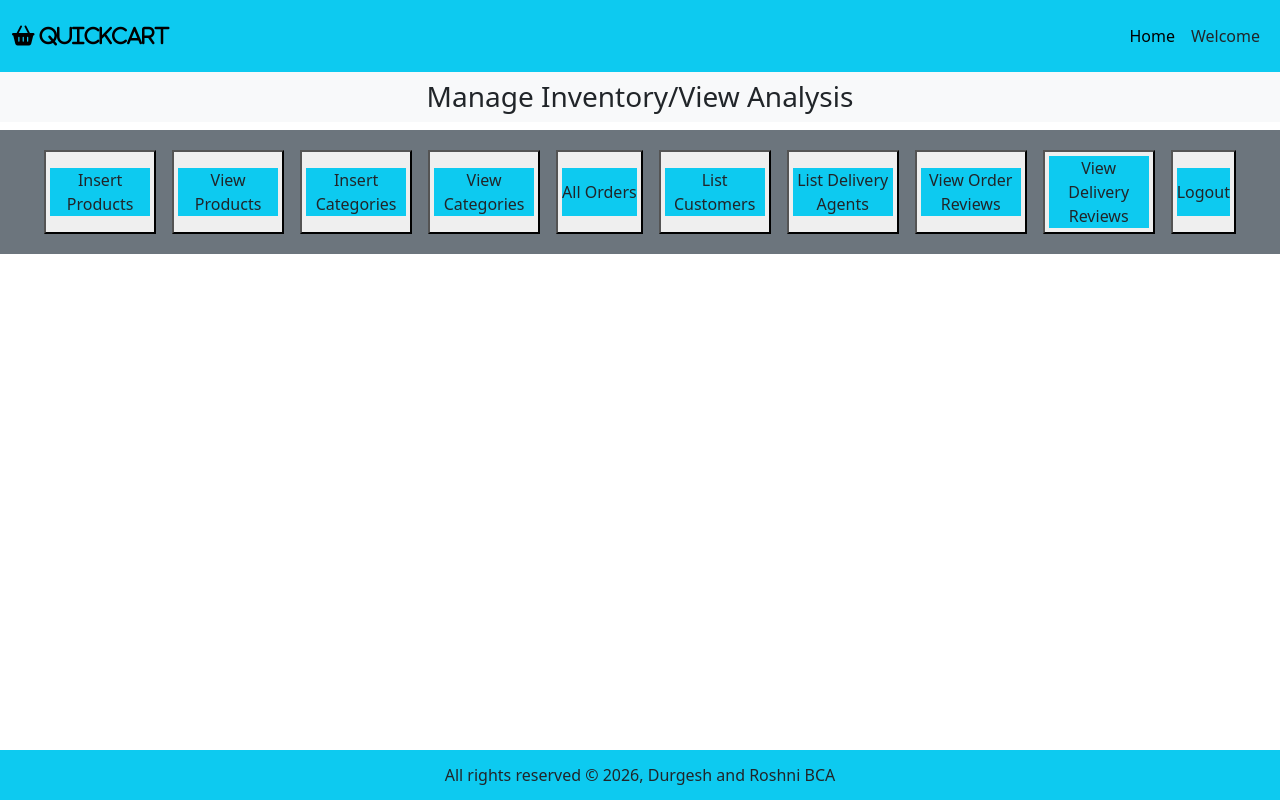
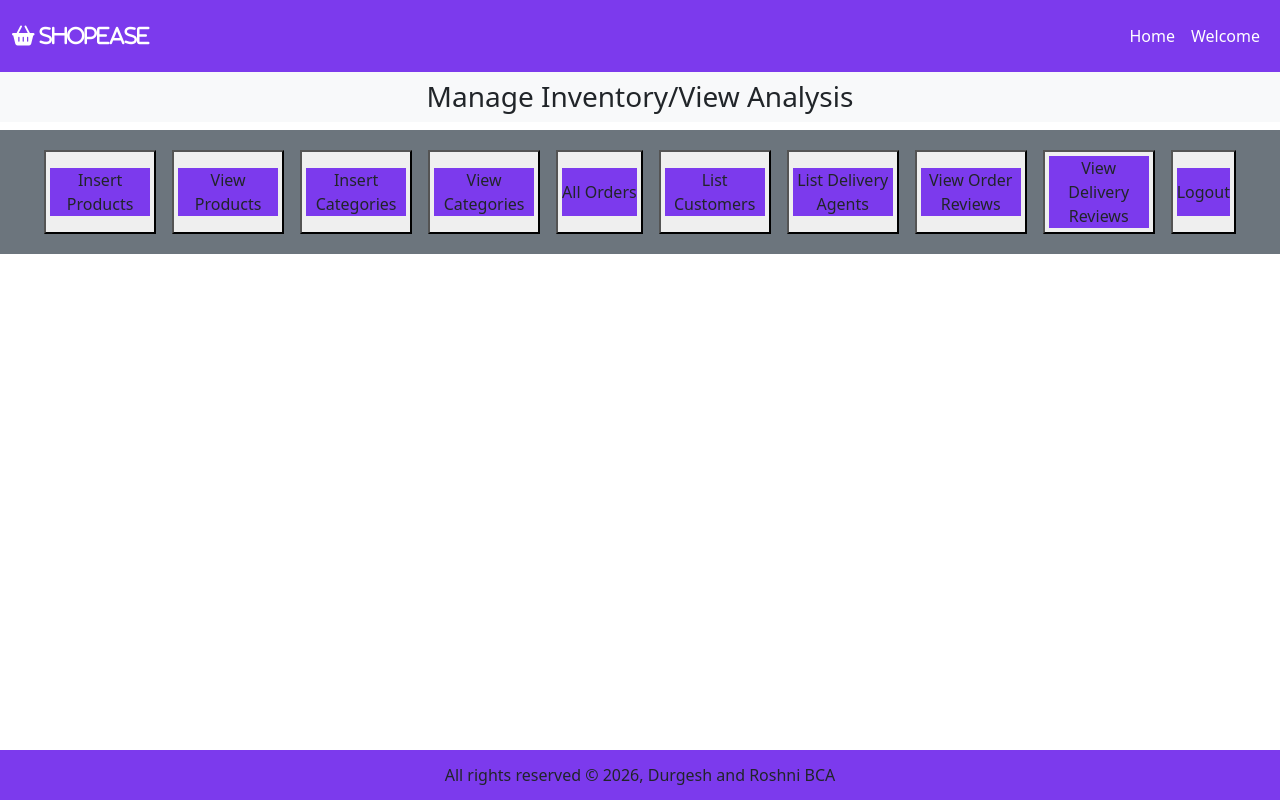
Before and after one commit to durgesh790067-maker/ShopEase-project, a PHP site: page /admin_mode/index.php in a window 1280 px wide. Run offline with PHP 8.4, Linux system fonts and the light colour scheme; data that the repository does not hold is empty.

Commit message:
Rebrand the application to ShopEase and update the color scheme to purple
Update project name from QuickCart to ShopEase, change button and background colors to purple, and adjust admin names and related assets across various files.

Replit-Commit-Author: Agent
Replit-Commit-Session-Id: 51bce96f-6a2a-445f-8e8b-8c823eadb943
Replit-Commit-Checkpoint-Type: full_checkpoint
Replit-Commit-Event-Id: 144a29a8-e40e-431b-8d76-fd05a68f5ed5
Replit-Commit-Screenshot-Url: https://storage.googleapis.com/screenshot-production-us-central1/e8a89203-0414-4e2f-a583-00b414752a22/51bce96f-6a2a-445f-8e8b-8c823eadb943/q8rNU8c
Replit-Helium-Checkpoint-Created: true

```diff
--- a/QuickCart/admin_mode/index.php
+++ b/QuickCart/admin_mode/index.php
@@ -4,17 +4,11 @@ include ("../functions/common_function.php"); // Common functions file
 
 if (isset ($_GET['admin_id'])) {
     $admin_id = $_GET['admin_id'];
-    if ($admin_id == 1) {
-        $name = "Aarzoo";
+    if ($admin_id == 5) {
+        $name = "Durgesh";
     }
-    if ($admin_id == 2) {
-        $name = "Shobhit";
-    }
-    if ($admin_id == 3) {
-        $name = "Sidhartha";
-    }
-    if ($admin_id == 4) {
-        $name = "Vanshika";
+    if ($admin_id == 6) {
+        $name = "Roshni";
     }
 }
 ?>
@@ -75,9 +69,9 @@ if (isset ($_GET['admin_id'])) {
     <!-- navbar -->
     <div class="container-fluid p-0">
         <!-- first child -->
-        <nav class="navbar navbar-expand-lg navbar-light bg-info">
+        <nav class="navbar navbar-expand-lg navbar-light bg-shopease">
             <div class="container-fluid">
-                <a class="navbar-brand" href="#"><i class="fa fa-shopping-basket" aria-hidden="true"> QuickCart</i></a>
+                <a class="navbar-brand" href="#"><i class="fa fa-shopping-basket" aria-hidden="true"> ShopEase</i></a>
                 <nav class="navbar navbar-expand-lg">
                     <ul class="navbar-nav">
                         <li class="nav-item">
@@ -105,32 +99,32 @@ if (isset ($_GET['admin_id'])) {
             <div class="col-md-12 bg-secondary p-1 align-items-center">
                 <div class="button text-center">
                     <button class="my-3 mx-2"><a href="index.php?admin_id=<?php echo "$admin_id"; ?>&insert_product"
-                            class="nav-link text-dark bg-info my-1 mx-1">Insert
+                            class="nav-link text-dark bg-shopease my-1 mx-1">Insert
                             Products</a></button>
                     <button class="my-3 mx-2"><a href="index.php?admin_id=<?php echo "$admin_id"; ?>&view_product"
-                            class="nav-link text-dark bg-info my-1 mx-1">View
+                            class="nav-link text-dark bg-shopease my-1 mx-1">View
                             Products</a></button>
                     <button class="my-3 mx-2"><a href="index.php?admin_id=<?php echo "$admin_id"; ?>&insert_category"
-                            class="nav-link text-dark bg-info my-1 mx-1">Insert
+                            class="nav-link text-dark bg-shopease my-1 mx-1">Insert
                             Categories</a></button>
                     <button class="my-3 mx-2"><a href="index.php?admin_id=<?php echo "$admin_id"; ?>&view_category"
-                            class="nav-link text-dark bg-info my-1 mx-1">View
+                            class="nav-link text-dark bg-shopease my-1 mx-1">View
                             Categories</a></button>
                     <button class="my-3 mx-2"><a href="index.php?admin_id=<?php echo "$admin_id"; ?>&view_orders"
-                            class="nav-link text-dark bg-info my-1 mx-1">All
+                            class="nav-link text-dark bg-shopease my-1 mx-1">All
                             Orders</a></button>
                     <button class="my-3 mx-2"><a href="index.php?admin_id=<?php echo "$admin_id"; ?>&list_customers"
-                            class="nav-link text-dark bg-info my-1 mx-1">List
+                            class="nav-link text-dark bg-shopease my-1 mx-1">List
                             Customers</a></button>
                     <button class="my-3 mx-2"><a href="index.php?admin_id=<?php echo "$admin_id"; ?>&list_agents"
-                            class="nav-link text-dark bg-info my-1 mx-1">List Delivery
+                            class="nav-link text-dark bg-shopease my-1 mx-1">List Delivery
                             Agents</a></button>
                     <button class="my-3 mx-2"><a href="index.php?admin_id=<?php echo "$admin_id"; ?>&order_review"
-                            class="nav-link text-dark bg-info my-1 mx-1">View Order Reviews</a></button>
+                            class="nav-link text-dark bg-shopease my-1 mx-1">View Order Reviews</a></button>
                     <button class="my-3 mx-2"><a href="index.php?admin_id=<?php echo "$admin_id"; ?>&delivery_review"
-                            class="nav-link text-dark bg-info my-1 mx-1">View Delivery Reviews</a></button>
+                            class="nav-link text-dark bg-shopease my-1 mx-1">View Delivery Reviews</a></button>
                     <button class="my-3 mx-2"><a href="../start.php"
-                            class="nav-link text-dark bg-info my-1 mx-1">Logout</a></button>
+                            class="nav-link text-dark bg-shopease my-1 mx-1">Logout</a></button>
                 </div>
             </div>
         </div>
--- a/QuickCart/admin_mode/insert_category.php
+++ b/QuickCart/admin_mode/insert_category.php
@@ -8,7 +8,7 @@ if (isset ($_POST['insert_cat'])) {
     $select_result = mysqli_query($con, $select_query);
     $number = mysqli_num_rows($select_result);
     if ($number > 0) {
-        echo '<script>alert("This category is already present in Quickcart.")</script>';
+        echo '<script>alert("This category is already present in ShopEase.")</script>';
     } else {
         $insert_query = "INSERT INTO productCategory (name, noOfProducts) VALUES ('$cat_name', DEFAULT);";
         $result = mysqli_query($con, $insert_query);
@@ -28,6 +28,6 @@ if (isset ($_POST['insert_cat'])) {
     </div>
     <div class="input-group w-50 mb-2 m-auto">
         <input type="submit" class="btn btn-info border-0 p-2 my-3" name="insert_cat" placeholder="Insert Category">
-        <!-- <button class="bg-info p-2 my-3 border-0">Insert Category</button> -->
+        <!-- <button class="bg-shopease p-2 my-3 border-0">Insert Category</button> -->
     </div>
 </form>
--- a/QuickCart/admin_mode/insert_product.php
+++ b/QuickCart/admin_mode/insert_product.php
@@ -24,7 +24,7 @@ if (isset ($_POST['insert_prod'])) {
         $select_result = mysqli_query($con, $select_query);
         $number = mysqli_num_rows($select_result);
         if ($number > 0) {
-            echo '<script>alert("This product is already present in Quickcart.")</script>';
+            echo '<script>alert("This product is already present in ShopEase.")</script>';
         } else {
             // insert product to table
             $insert_query = "INSERT INTO product (name, price, stock, brand, qty_bought, description, prod_image, categoryID) VALUES ('$prod_name','$prod_price','$prod_stock','$prod_brand',DEFAULT,'$prod_desc','$prod_image','$prod_category');";
--- a/QuickCart/agent_mode/delivery_signup.php
+++ b/QuickCart/agent_mode/delivery_signup.php
@@ -130,7 +130,7 @@ if (isset ($_POST['delivery_signup'])) {
         $upi_id = 'agent'. $new_cust . '@upi';
 
         $current_date = date("d-m-Y");
-        $trans = "$current_date^ You Created QuickCart Wallet Account!^ 0^ 0^ 0";
+        $trans = "$current_date^ You Created ShopEase Wallet Account!^ 0^ 0^ 0";
 
         $insert_wallet = "INSERT INTO delivery_agent_wallet (agentID, earning_balance, earning_paid, earning_total, Transaction_history, upiID) VALUES
         ('$new_cust', DEFAULT, DEFAULT, DEFAULT, '$trans', '$upi_id');";
--- a/QuickCart/agent_mode/index.php
+++ b/QuickCart/agent_mode/index.php
@@ -50,9 +50,9 @@ if (isset ($_GET['agent_id'])) {
     <div class="container-fluid p-0">
 
         <!-- first child -->
-        <nav class="navbar navbar-expand-lg bg-info">
+        <nav class="navbar navbar-expand-lg bg-shopease">
             <div class="container-fluid">
-                <a class="navbar-brand" href="#"><i class="fa fa-shopping-basket" aria-hidden="true"> QuickCart</i></a>
+                <a class="navbar-brand" href="#"><i class="fa fa-shopping-basket" aria-hidden="true"> ShopEase</i></a>
                 <button class="navbar-toggler" type="button" data-bs-toggle="collapse"
                     data-bs-target="#navbarSupportedContent" aria-controls="navbarSupportedContent"
                     aria-expanded="false" aria-label="Toggle navigation">
@@ -62,7 +62,7 @@ if (isset ($_GET['agent_id'])) {
                     <ul class="navbar-nav me-auto mb-2 mb-lg-0">
                         <li class="nav-item">
                             <!-- <a href="index.php?agent_id=<?php echo "$agent_id"; ?>&agent_profile"
-                                class="nav-link text-dark bg-info my-1 mx-1">My Profile</a></button> -->
+                                class="nav-link text-dark bg-shopease my-1 mx-1">My Profile</a></button> -->
                             <a class="nav-link active" aria-current="page"
                                 href='profile_page.php?agent_id=<?php echo "$agent_id"; ?>'>My Profile</a>
                         </li>
--- a/QuickCart/agent_mode/top_up.php
+++ b/QuickCart/agent_mode/top_up.php
@@ -71,7 +71,7 @@ if (isset ($_POST['edit_amount'])) {
 
         $current_date = date("d-m-Y");
 
-        $trans_statement = "$current_date^ You withdrew ₹$added_amount from your QuickCart Wallet Account^ $new_amount1^ $new_paid1^ $earning_total";
+        $trans_statement = "$current_date^ You withdrew ₹$added_amount from your ShopEase Wallet Account^ $new_amount1^ $new_paid1^ $earning_total";
         $new_Trans = $trans_history . "| " . $trans_statement;
 
         $update_query = "UPDATE delivery_agent_wallet SET earning_balance = '$new_amount' , earning_paid = '$new_paid', Transaction_history = '$new_Trans' WHERE agentID = '$agent_id';";
--- a/QuickCart/customer_mode/checkout.php
+++ b/QuickCart/customer_mode/checkout.php
@@ -34,7 +34,7 @@ if (isset ($_GET['customer_id'])) {
 <head>
     <meta charset="UTF-8">
     <meta name="viewport" content="width=device-width, initial-scale=1.0">
-    <title>QuickCart</title>
+    <title>ShopEase</title>
     <!-- bootstrap CSS link -->
     <link href="https://cdn.jsdelivr.net/npm/bootstrap@5.3.3/dist/css/bootstrap.min.css" rel="stylesheet"
         integrity="sha384-QWTKZyjpPEjISv5WaRU9OFeRpok6YctnYmDr5pNlyT2bRjXh0JMhjY6hW+ALEwIH" crossorigin="anonymous">
@@ -58,9 +58,9 @@ if (isset ($_GET['customer_id'])) {
     <!-- responsive navbar - container fluid is a bootstrap class which takes complete 100% width -->
     <div class="container-fluid p-0">
         <!-- first child -->
-        <nav class="navbar navbar-expand-lg bg-info">
+        <nav class="navbar navbar-expand-lg bg-shopease">
             <div class="container-fluid">
-                <a class="navbar-brand" href="#"><i class="fa fa-shopping-basket" aria-hidden="true"> QuickCart</i></a>
+                <a class="navbar-brand" href="#"><i class="fa fa-shopping-basket" aria-hidden="true"> ShopEase</i></a>
                 <button class="navbar-toggler" type="button" data-bs-toggle="collapse"
                     data-bs-target="#navbarSupportedContent" aria-controls="navbarSupportedContent"
                     aria-expanded="false" aria-label="Toggle navigation">
--- a/QuickCart/customer_mode/place_order.php
+++ b/QuickCart/customer_mode/place_order.php
@@ -113,7 +113,7 @@ if (isset ($_GET['customer_id'])) {
     $result_delete_cart = mysqli_query($con, $delete_cart);
 
     // Redirect to view orders page
-    $alert_message = "Order has been placed successfully. Your order is being packed! Thank you for using QuickCart!";
+    $alert_message = "Order has been placed successfully. Your order is being packed! Thank you for using ShopEase!";
     // Redirect to home page
     echo "<script>alert('$alert_message'); window.location.href = 'profile_page.php?customer_id=$cust_id&view_orders';</script>";
     exit(); // Stop further execution
--- a/QuickCart/includes/footer.php
+++ b/QuickCart/includes/footer.php
@@ -19,7 +19,7 @@
             bottom: 0;
             width: 100%;
             height: 50px; /* Adjust this value to the height of your footer */
-            background-color: #3498db; /* Adjust background color as needed */
+            background-color: #7c3aed; /* Adjust background color as needed */
             color: #fff; /* Adjust text color as needed */
             text-align: center;
             line-height: 50px; /* Center the text vertically */
@@ -30,7 +30,7 @@
     <div class="content">
         <!-- Your content here -->
     </div>
-    <div class="footer bg-info text-dark">
+    <div class="footer bg-shopease text-dark">
         All rights reserved © 2026, Durgesh and Roshni BCA
     </div>
 </body>
--- a/QuickCart/style.css
+++ b/QuickCart/style.css
@@ -9,3 +9,28 @@
     height: 200px;
     object-fit: contain;
 }
+
+.bg-shopease {
+    background-color: #7c3aed !important;
+}
+
+.bg-shopease .navbar-brand,
+.bg-shopease .nav-link,
+.bg-shopease .navbar-brand i {
+    color: #ffffff !important;
+}
+
+.bg-shopease .nav-link:hover {
+    color: #e0d4fc !important;
+}
+
+.btn-shopease {
+    background-color: #7c3aed;
+    color: #fff;
+    border: none;
+}
+
+.btn-shopease:hover {
+    background-color: #5b21b6;
+    color: #fff;
+}
```
Also changed, not shown: QuickCart/agent_mode/profile_page.php (+8 -8 lines), QuickCart/customer_mode/index.php (+5 -5 lines), QuickCart/customer_mode/profile_page.php (+8 -8 lines), QuickCart/customer_mode/search_bar.php (+5 -5 lines), QuickCart/start.php (+6 -6 lines).
